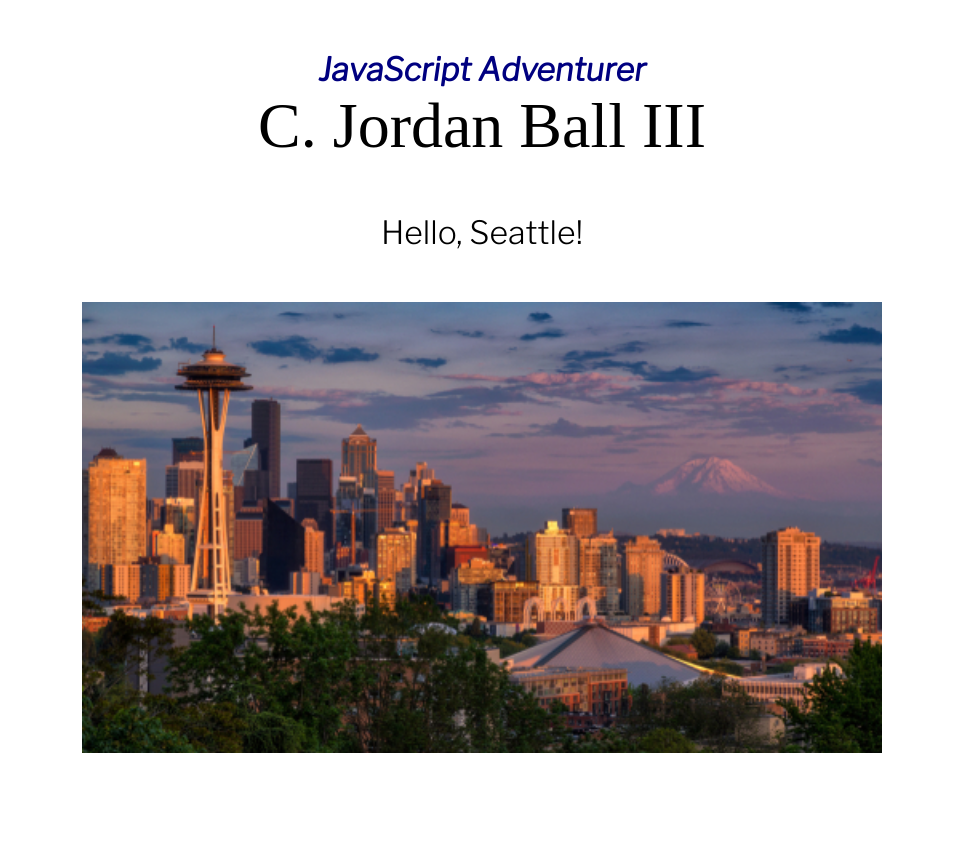
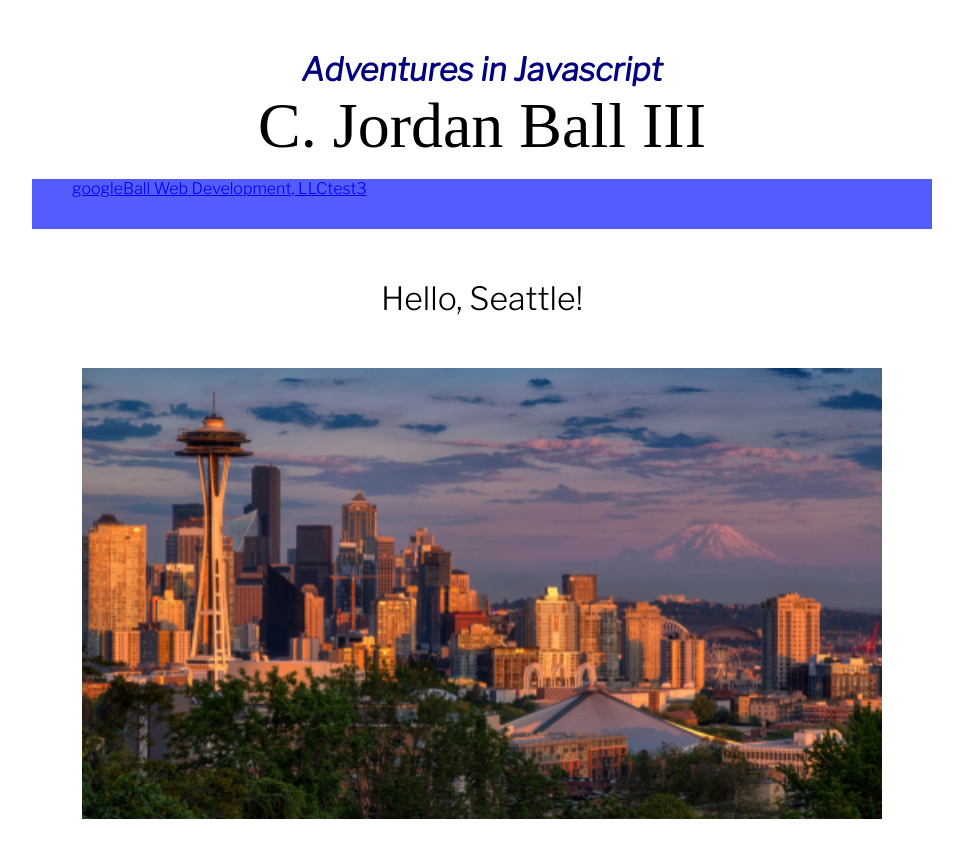
Before and after one commit to cjordanball/personalSite, a React app: page / in a window 1280 px wide. Shown: the whole page, without its empty margins (158-1121 px from the left). Built offline with nearby package versions, Linux system fonts and the light colour scheme.

Commit message:
add a header link bar

```diff
--- /dev/null
+++ b/src/assets/jsons/links.js
@@ -0,0 +1,16 @@
+const targetList = [
+    {
+        name: 'google',
+        href: 'https://google.com',
+    },
+    {
+        name: 'Ball Web Development, LLC',
+        href: 'https://www.ballwebdev.com'
+    },
+    {
+        name: 'test3',
+        href: 'url'
+    }
+]
+
+export { targetList };
--- a/src/components/gcw.js
+++ b/src/components/gcw.js
@@ -1,10 +1,13 @@
 import React, { Component } from 'react';
 import Header from './header';
+import SubHeader from './subhead';
+import { targetList } from '../assets/jsons/links';
 import seattle001 from '../assets/images/seattle001.jpg';
 
 const GCW = () => (
     <div>
         <Header />
+        <SubHeader targets={targetList} />
         <div className ="GCW">
             <div className='top-caption'>Hello, Seattle!</div>
             <img alt="Seattle Skyline" id="seattle001" src={ seattle001 } />
--- a/src/components/header.js
+++ b/src/components/header.js
@@ -2,7 +2,7 @@ import React from 'react';
 
 const Header = () => (
     <div className="header">
-        <h3 className="leader">JavaScript Adventurer</h3>
+        <h3 className="leader">Adventures in Javascript</h3>
         <h1 className="headline">C. Jordan Ball III</h1>
     </div>
 );
--- /dev/null
+++ b/src/components/link.js
@@ -0,0 +1,13 @@
+import React from 'react';
+
+const HeadLink = (props) => {
+    console.log('hlprops: ', props
+);
+    return (
+        <li className="headLink">
+            <a href={props.props.href}>{props.props.name}</a>
+        </li>
+    );
+}
+
+export default HeadLink;
--- /dev/null
+++ b/src/components/subhead.js
@@ -0,0 +1,21 @@
+import React from 'react';
+import HeadLink from './link';
+
+const SubHeader = ((props) => {
+    const targets = props.targets;
+    console.log('targ: ', targets);
+
+    const linkItems = targets.map(target => {
+        return <HeadLink props={target} key={target.name}/>
+    });
+    console.log('linkItems: ', linkItems);
+    return (
+        <div className="subhead">
+            <ul className="subheadList">
+                {linkItems}
+            </ul>
+        </div>
+    )
+});
+
+export default SubHeader;
--- /dev/null
+++ b/src/styles/header.less
@@ -0,0 +1,12 @@
+.subhead {
+    height: 50px;
+    width: 100%;
+    background-color: hsla(237, 98%, 66%, 1);
+}
+
+.subheadList {
+
+    li {
+        display: inline;
+    }
+}
--- a/src/styles/styles.less
+++ b/src/styles/styles.less
@@ -1,2 +1,3 @@
 @import "fonts";
 @import "root";
+@import "header";
```
